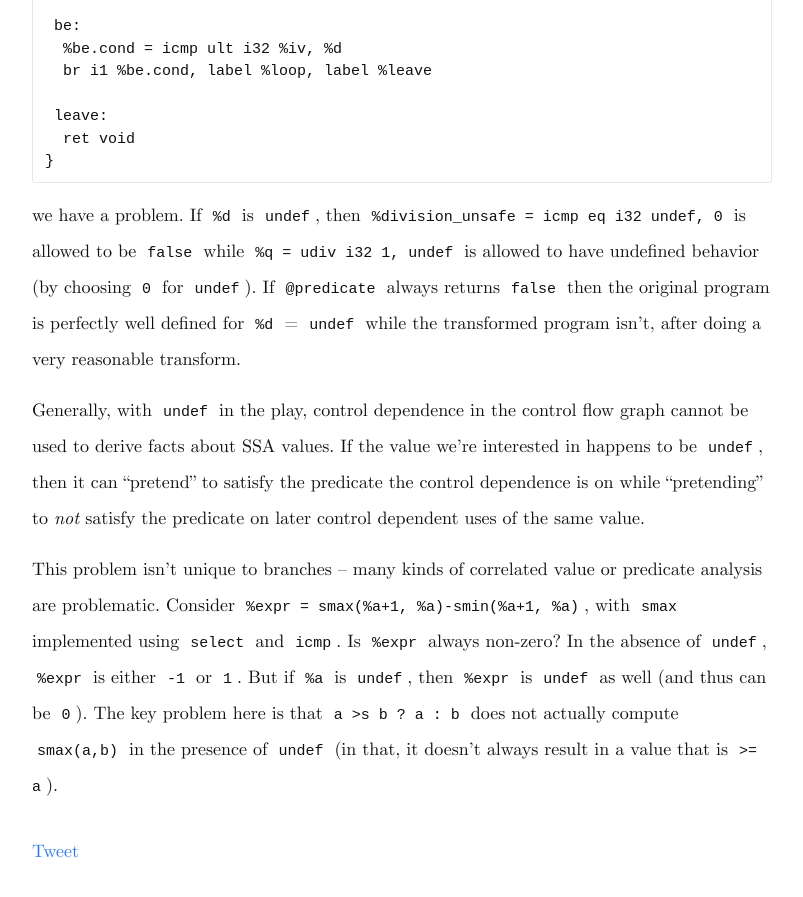
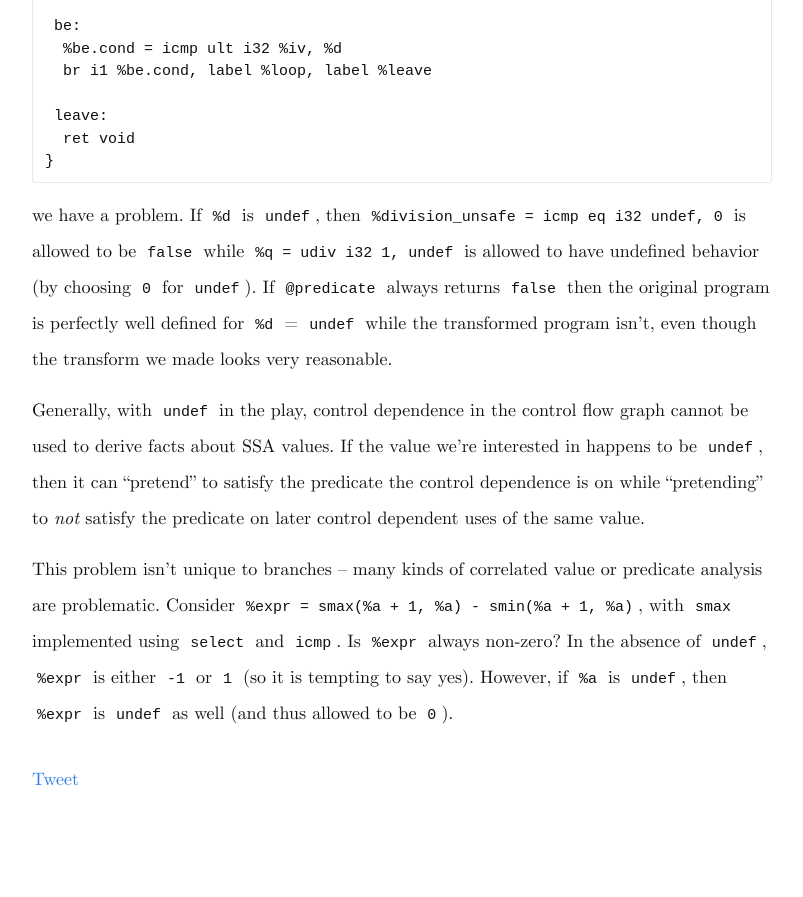
Before and after one commit to sanjoy/playingwithpointers.com, a Jekyll site: the page built from _posts/2015-12-29-problem-with-undef.markdown, in a window 1280 px wide and 900 px high, scrolled down 1906 px. Shown: the top 897 px of the window, without its empty margins (238-1041 px from the left). Built offline with Jekyll 4.4.1, drawn with Linux system fonts in a browser that asks for light colours; comment, search, counter and statistics services are not loaded; after the commit the page ends 2734 px from its top, so only the background shows below that.

Commit message:
edit post

```diff
--- a/_posts/2015-12-29-problem-with-undef.markdown
+++ b/_posts/2015-12-29-problem-with-undef.markdown
@@ -91,7 +91,8 @@ eq i32 undef, 0` is allowed to be `false` while `%q = udiv i32 1,
 undef` is allowed to have undefined behavior (by choosing `0` for
 `undef`).  If `@predicate` always returns `false` then the original
 program is perfectly well defined for `%d` = `undef` while the
-transformed program isn't, after doing a very reasonable transform.
+transformed program isn't, even though the transform we made looks
+very reasonable.
 
 Generally, with `undef` in the play, control dependence in the control
 flow graph cannot be used to derive facts about SSA values.  If the
@@ -102,10 +103,8 @@ uses of the same value.
 
 This problem isn't unique to branches -- many kinds of correlated
 value or predicate analysis are problematic.  Consider `%expr =
-smax(%a+1, %a)-smin(%a+1, %a)`, with `smax` implemented using `select`
-and `icmp`.  Is `%expr` always non-zero?  In the absence of `undef`,
-`%expr` is either `-1` or `1`.  But if `%a` is `undef`, then `%expr`
-is `undef` as well (and thus can be `0`).  The key problem here is
-that `a >s b ? a : b` does not actually compute `smax(a,b)` in the
-presence of `undef` (in that, it doesn't always result in a value that
-is `>= a`).
+smax(%a + 1, %a) - smin(%a + 1, %a)`, with `smax` implemented using
+`select` and `icmp`.  Is `%expr` always non-zero?  In the absence of
+`undef`, `%expr` is either `-1` or `1` (so it is tempting to say
+yes). However, if `%a` is `undef`, then `%expr` is `undef` as well
+(and thus allowed to be `0`).
```
